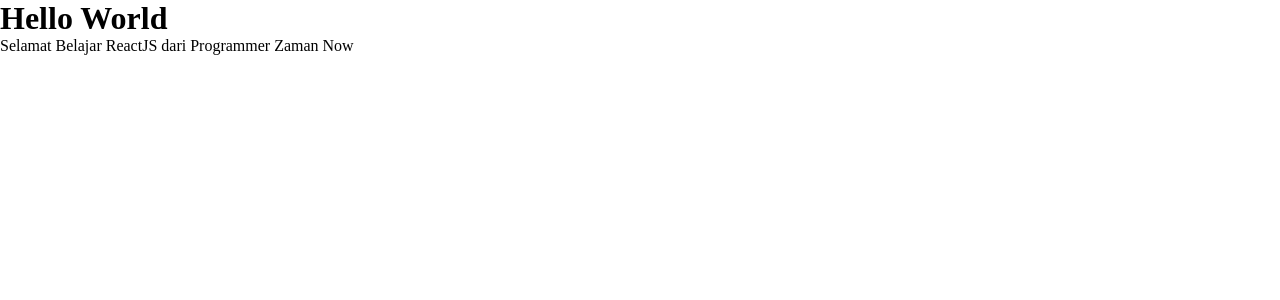
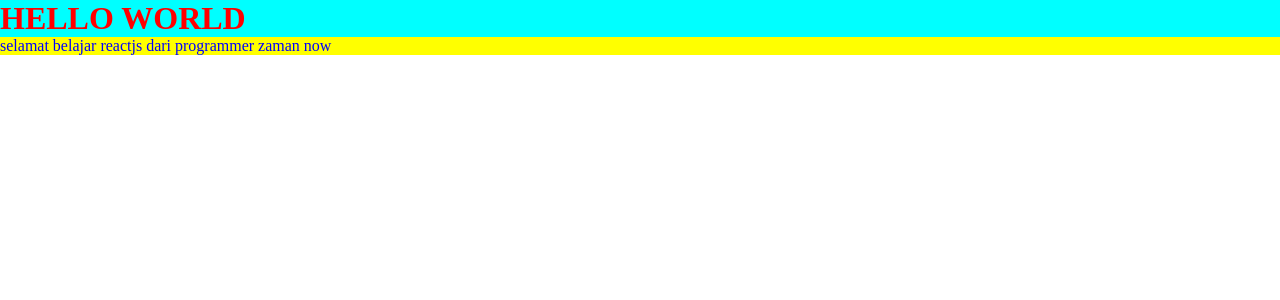
Before and after one commit to alriansyah/learn-reactjs-pzn, a React (Vite) app in the folder 1-reactjs-dasar/: page / in a window 1280 px wide. Shown: the top 300 px of the page. Built offline with nearby package versions, Linux system fonts and the light colour scheme.

Commit message:
feat: learn react js dasar -> javascript di jsx

```diff
--- a/1-reactjs-dasar/src/components/1-hello-world/HelloWorld.tsx
+++ b/1-reactjs-dasar/src/components/1-hello-world/HelloWorld.tsx
@@ -1,22 +1,27 @@
-const HelloWorld = () => {
+function HeaderHelloWorld() {
+  const text: string = "Hello World";
+
+  return (
+    <h1 style={{ color: "red", backgroundColor: "aqua" }}>
+      {text.toUpperCase()}
+    </h1>
+  );
+}
+
+function ParagraphHelloWorld() {
+  const text: string = "Selamat Belajar ReactJS dari Programmer Zaman Now";
+  const style = { color: "blue", backgroundColor: "yellow" };
+
+  return <p style={style}>{text.toLowerCase()}</p>;
+}
+
+function HelloWorld() {
   return (
     <div>
-        <HeaderHelloWorld />
-        <ParagraphHelloWorld />
+      <HeaderHelloWorld />
+      <ParagraphHelloWorld />
     </div>
-  )
+  );
 }
 
-function HeaderHelloWorld(){
-    return (
-        <h1 >Hello World</h1>
-    )
-}
-
-function ParagraphHelloWorld(){
-    return (
-        <p>Selamat Belajar ReactJS dari Programmer Zaman Now</p>
-    )
-}
-
-export default HelloWorld
+export default HelloWorld;
```
